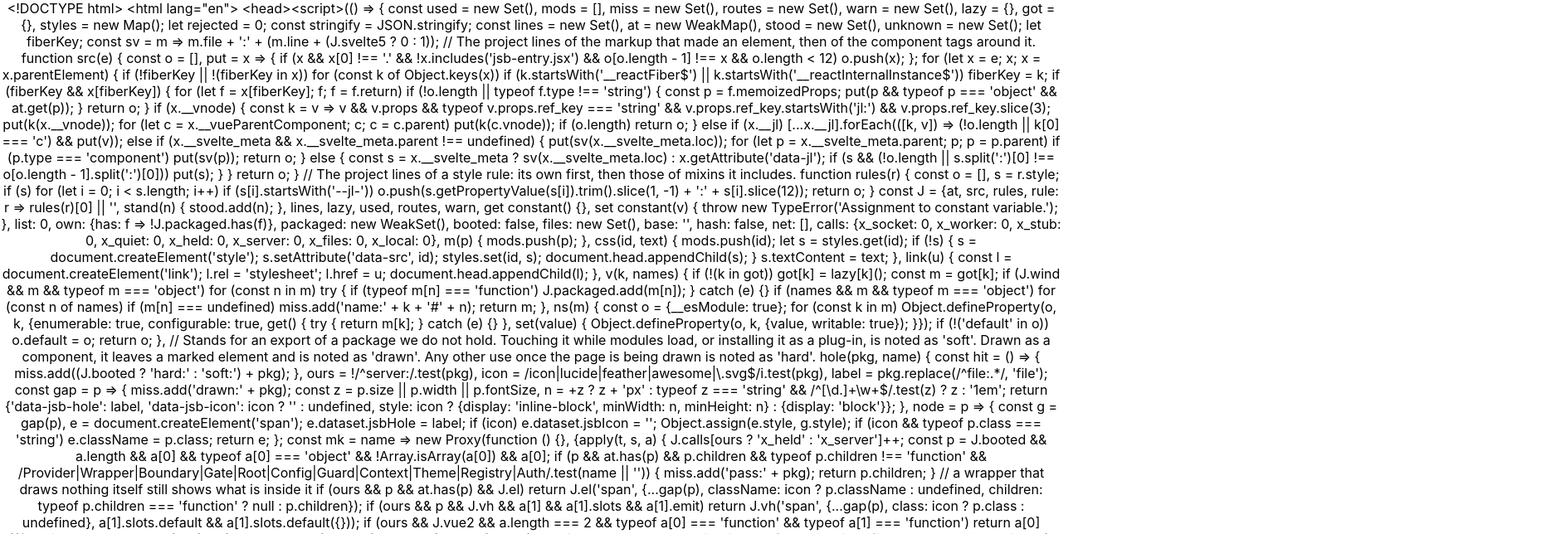
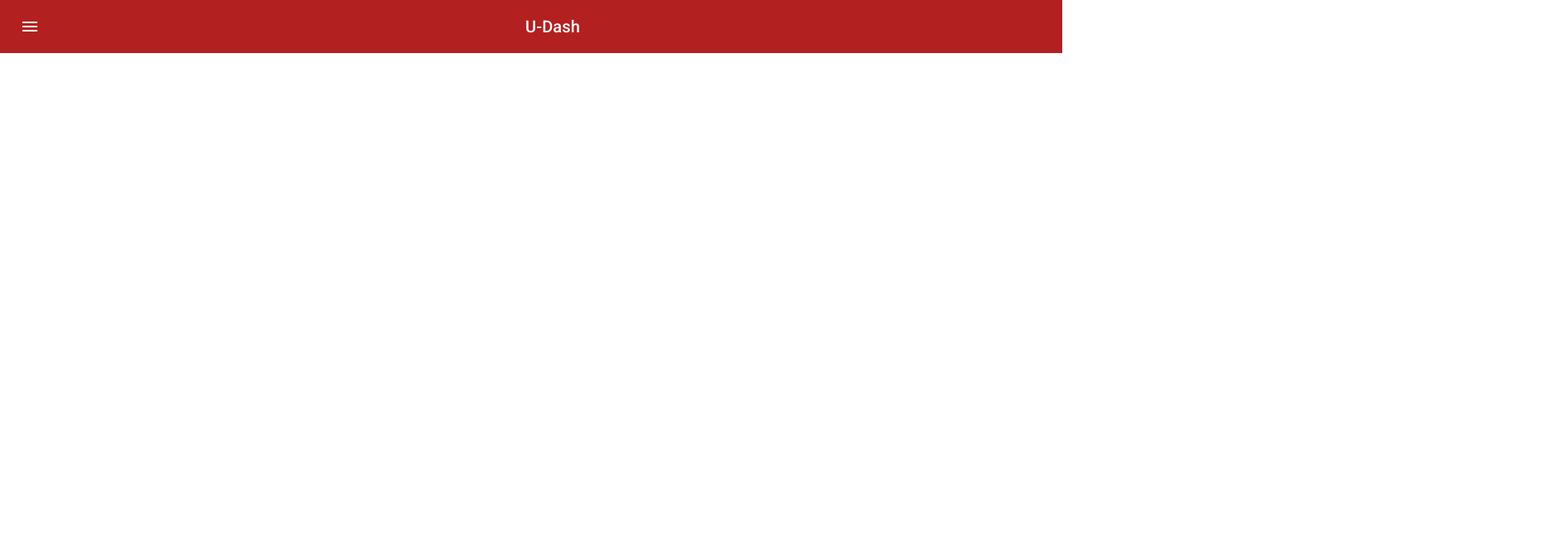
Before and after one commit to zyad-youssef/U-DASH, a React (Create React App) app in the folder u-dash-ui/: page / in a window 1280 px wide. Shown: the top 644 px of the page at 83% size, 1881 px wide, since content can reach past the window. Built offline with nearby package versions, Linux system fonts and the light colour scheme.

Commit message:
switched from bootstrap to MUI

```diff
--- a/u-dash-ui/package.json
+++ b/u-dash-ui/package.json
@@ -3,6 +3,8 @@
   "version": "0.1.0",
   "private": true,
   "dependencies": {
+    "@material-ui/core": "^4.12.3",
+    "@material-ui/icons": "^4.11.2",
     "@testing-library/jest-dom": "^5.16.2",
     "@testing-library/react": "^12.1.4",
     "@testing-library/user-event": "^13.5.0",
--- a/u-dash-ui/public/index.html
+++ b/u-dash-ui/public/index.html
@@ -24,6 +24,7 @@
       work correctly both with client-side routing and a non-root public URL.
       Learn how to configure a non-root public URL by running `npm run build`.
     -->
+    <link rel="stylesheet" href="https://fonts.googleapis.com/css?family=Roboto:300,400,500,700&display=swap" />
     <title>React App</title>
   </head>
   <body>
--- a/u-dash-ui/src/App.js
+++ b/u-dash-ui/src/App.js
@@ -1,11 +1,30 @@
 import logo from './logo.svg';
 import './App.css';
 import Message from './components/Messages';
+import { makeStyles, IconButton, Typography, CssBaseline, AppBar, Toolbar, Container, Button, Menu as MenuIcon } from '@material-ui/core';
+import Header from './components/Header';
 
 function App() {
   return (
     <div className="App">
-      <Message/>
+
+      {/* <CssBaseline />
+      <AppBar position="relative">
+        <Toolbar>
+          <Typography variant="h6">
+            U-Dash
+          </Typography>
+        </Toolbar>
+      </AppBar>
+      <main>
+        <div> <Container maxWidth="sm">
+          <Typography variant="h7" allign="center" color="textPrimary" gutterBottom>
+            TEST TEXT
+          </Typography>
+        </Container></div>
+      </main>
+      <Message /> */}
+      <Header></Header>
     </div>
   );
 }
--- /dev/null
+++ b/u-dash-ui/src/components/Header.jsx
@@ -0,0 +1,81 @@
+import React from 'react';
+import { makeStyles } from '@material-ui/core/styles';
+import AppBar from '@material-ui/core/AppBar';
+import Toolbar from '@material-ui/core/Toolbar';
+import Typography from '@material-ui/core/Typography';
+import IconButton from '@material-ui/core/IconButton';
+import MenuIcon from '@material-ui/icons/Menu';
+import AccountCircle from '@material-ui/icons/AccountCircle';
+import Switch from '@material-ui/core/Switch';
+import FormControlLabel from '@material-ui/core/FormControlLabel';
+import FormGroup from '@material-ui/core/FormGroup';
+import MenuItem from '@material-ui/core/MenuItem';
+import Menu from '@material-ui/core/Menu';
+
+const useStyles = makeStyles((theme) => ({
+  root: {
+    flexGrow: 1,
+    boxShadow: "none",
+    backgroundColor: "#B32020"
+  },
+  menuButton: {
+    marginRight: theme.spacing(2),
+  },
+  title: {
+    flexGrow: 1,
+  },
+}));
+
+export default function MenuAppBar() {
+  const classes = useStyles();
+  const [auth, setAuth] = React.useState(true);
+  const [anchorEl, setAnchorEl] = React.useState(null);
+  const open = Boolean(anchorEl);
+
+  const handleChange = (event) => {
+    setAuth(event.target.checked);
+  };
+
+  const handleMenu = (event) => {
+    setAnchorEl(event.currentTarget);
+  };
+
+  const handleClose = () => {
+    setAnchorEl(null);
+  };
+
+  return (
+    <div className={classes.root}>
+      <FormGroup>
+
+      </FormGroup>
+      <AppBar className={classes.root} position="static" >
+        <Toolbar>
+
+          <IconButton edge="start" className={classes.menuButton} color="inherit" aria-label="menu" onClick={handleMenu}>
+            <MenuIcon />
+          </IconButton>
+          <Typography variant="h6" className={classes.title}>
+            U-Dash
+          </Typography>
+          <div>
+            <Menu
+              id="menu-appbar"
+              anchorEl={anchorEl}
+              anchorOrigin={{
+                vertical: 'top',
+                horizontal: 'right',
+              }}
+              keepMounted
+              open={open}
+              onClose={handleClose}
+            >
+              <MenuItem onClick={handleClose}> Orders </MenuItem>
+              <MenuItem onClick={handleClose}> About </MenuItem>
+            </Menu>
+          </div>
+        </Toolbar>
+      </AppBar>
+    </div>
+  );
+}
--- a/u-dash-ui/src/index.js
+++ b/u-dash-ui/src/index.js
@@ -4,12 +4,7 @@ import './index.css';
 import App from './App';
 import reportWebVitals from './reportWebVitals';
 
-ReactDOM.render(
-  <React.StrictMode>
-    <App />
-  </React.StrictMode>,
-  document.getElementById('root')
-);
+ReactDOM.render( <App />, document.getElementById('root'));
 
 // If you want to start measuring performance in your app, pass a function
 // to log results (for example: reportWebVitals(console.log))
```
Also changed, not shown: 1 other file (tests, documents, lock files or other folders).
